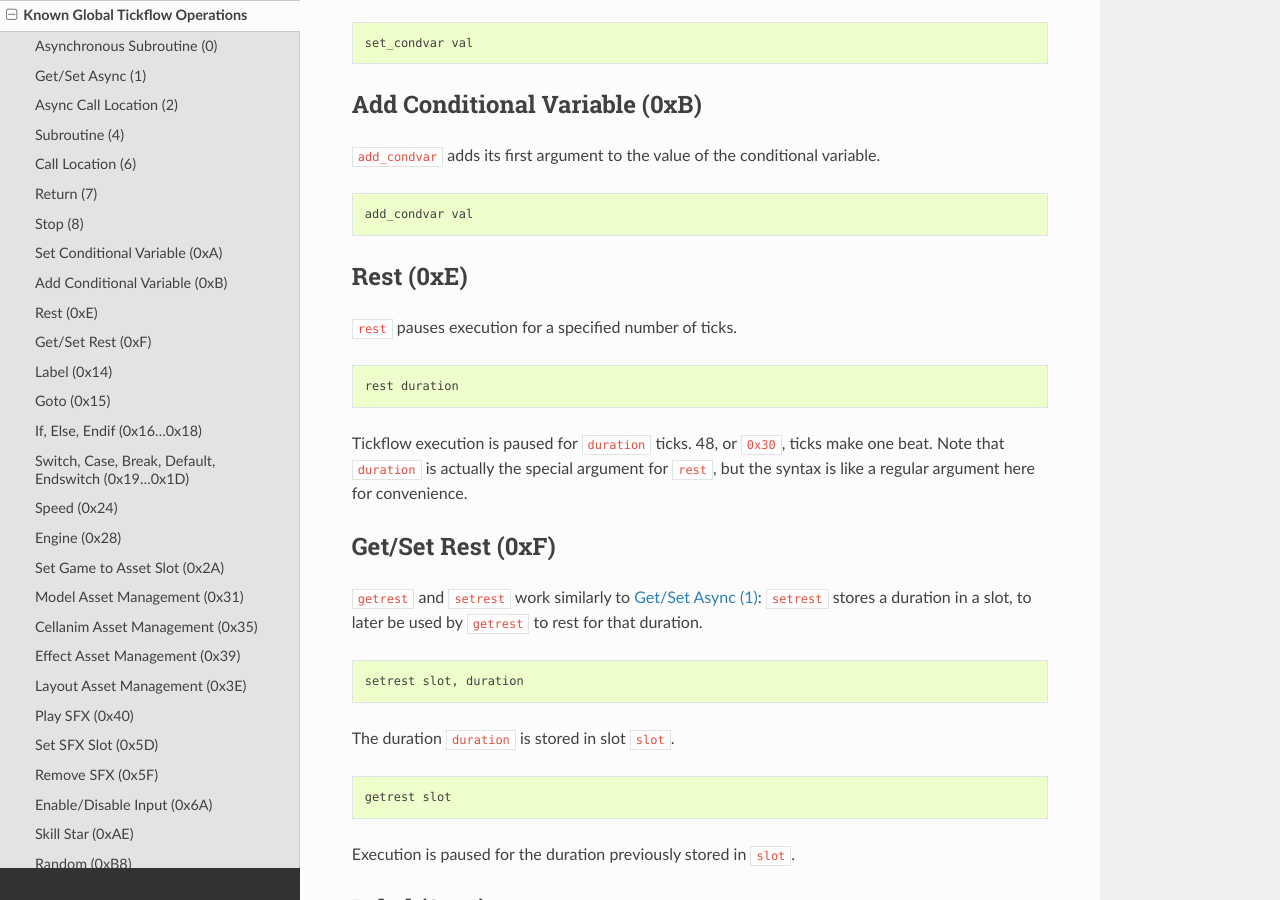
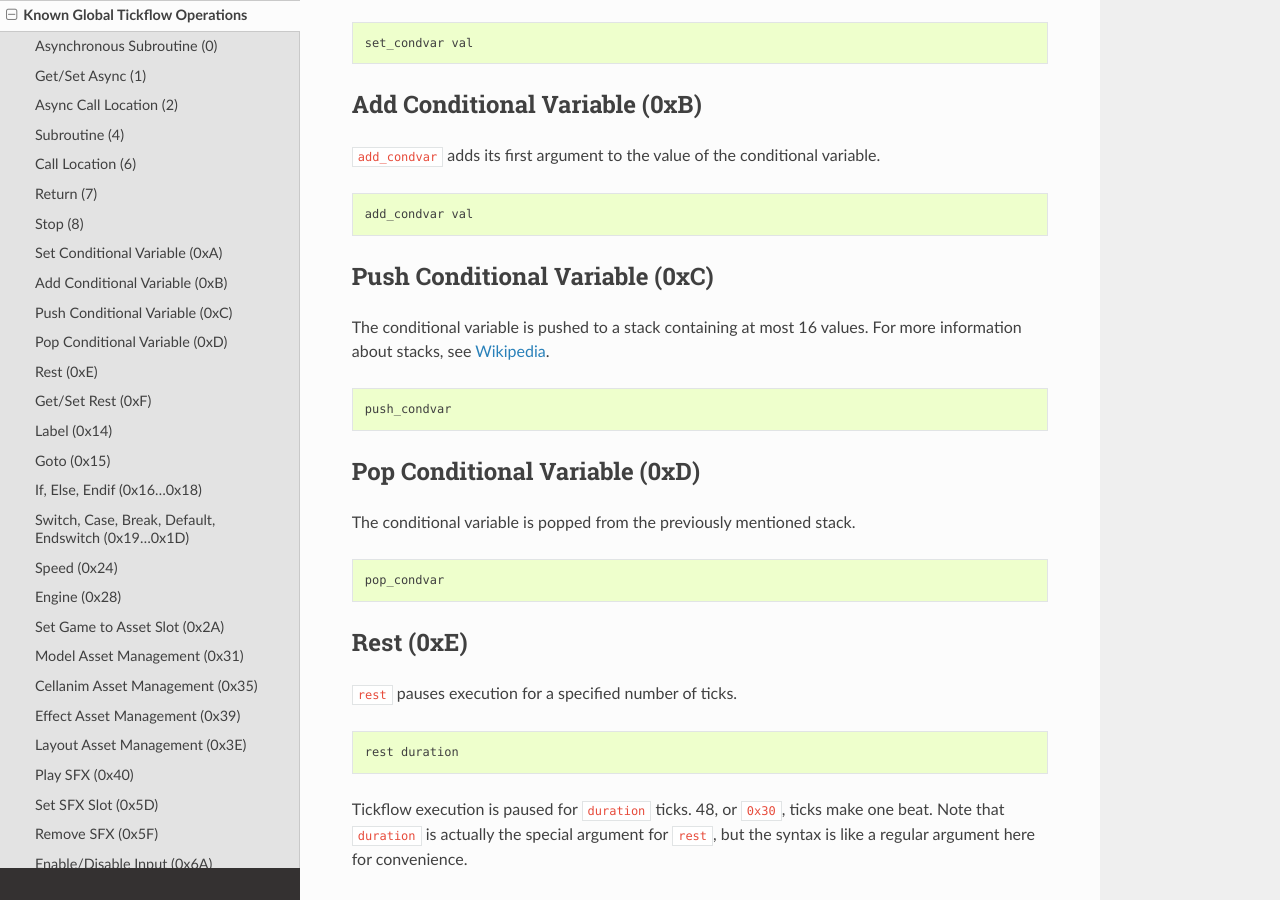
Before and after one commit to rhmodding/Tickompiler, a Sphinx documentation site: the page built from docs/functions.rst, in a window 1280 px wide and 900 px high, scrolled down 2134 px. Built offline with Sphinx 7.4.7 and the Read the Docs theme 2.0.0, drawn with Linux system fonts in a browser that asks for light colours.

Commit message:
Two more new globals added and documented.

```diff
--- a/docs/functions.rst
+++ b/docs/functions.rst
@@ -97,6 +97,25 @@ Add Conditional Variable (0xB)
 ``add_condvar`` adds its first argument to the value of the conditional variable. ::
 
     add_condvar val
+
+Push Conditional Variable (0xC)
+-------------------------------
+
+The conditional variable is pushed to a stack containing at most 16 values. For more information about stacks, see
+Wikipedia_.
+
+.. _Wikipedia: https://en.wikipedia.org/wiki/Stack_(abstract_data_type)
+
+::
+
+    push_condvar
+
+Pop Conditional Variable (0xD)
+------------------------------
+
+The conditional variable is popped from the previously mentioned stack. ::
+
+    pop_condvar
 
 Rest (0xE)
 ----------
```
Also changed, not shown: 1 other file.
